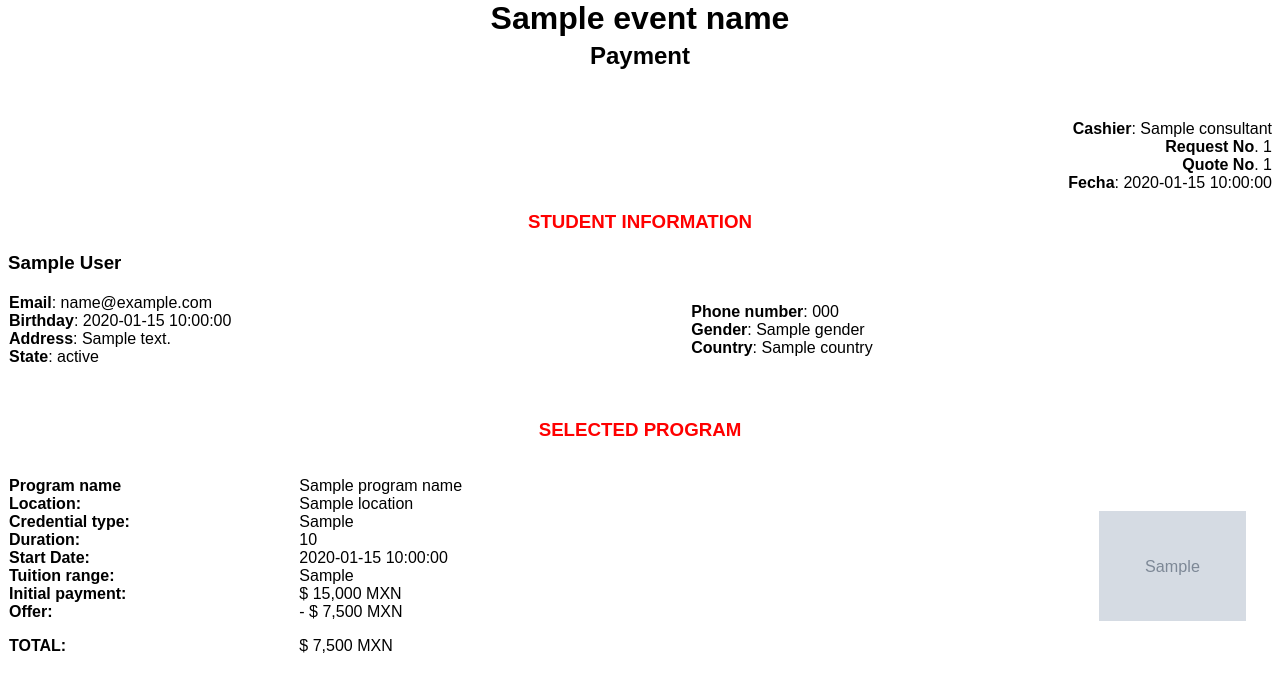
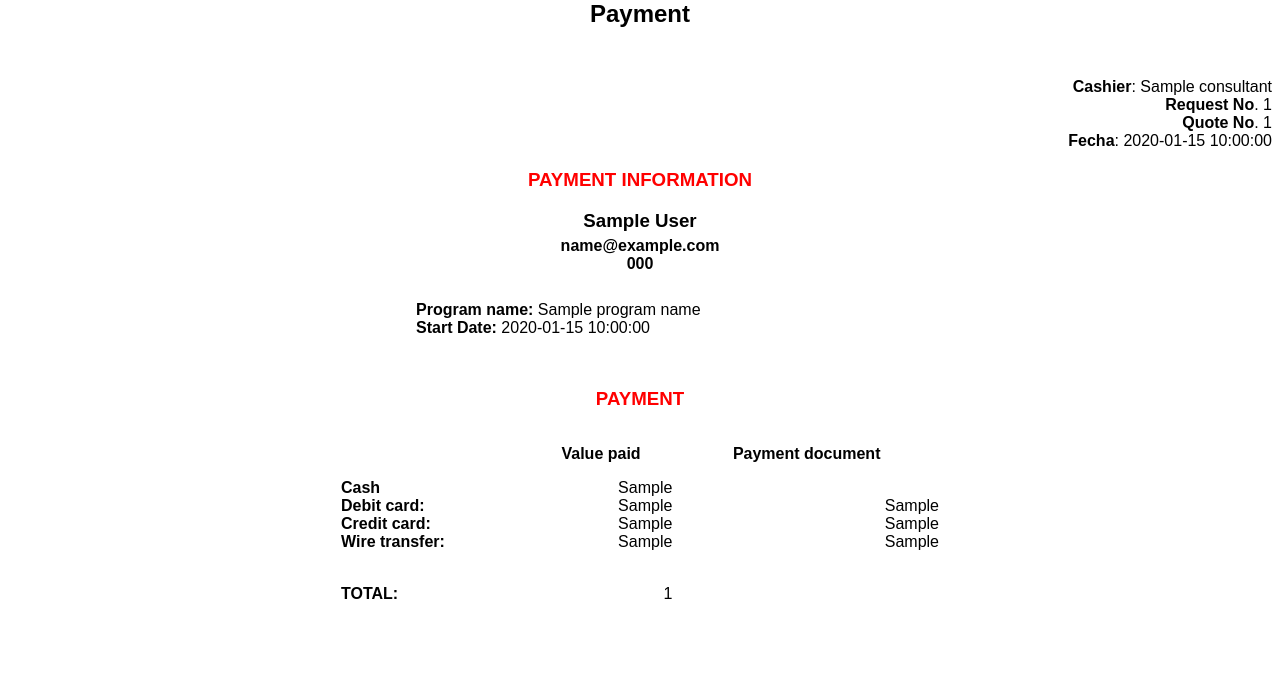
Before and after one commit to Spotynet/events-class-education-utils, a Python web app: template create_pdf/templates/payment_template.html in a window 1280 px wide. Shown: the part 183-881 px from the top of the page. After the commit the page ends 782 px from the top, so only its background shows below. Run offline with Jinja, Linux system fonts and the light colour scheme; the template is opened without the code that fills it: most values are stand-ins (such as "Sample title", 1, 10 or a date in 2020); grey boxes marked "Sample" are stand-in pictures.

Commit message:
changed payment_template and service to this

```diff
--- a/create_pdf/templates/payment_template.html
+++ b/create_pdf/templates/payment_template.html
@@ -8,7 +8,6 @@
 </head>
 <body style="font-family: Arial, Helvetica, sans-serif;">
 
-<p>&nbsp;</p>
     <table style="width: 100%; border-collapse: collapse;" border="0">
         <tbody>
         <tr>
@@ -27,31 +26,25 @@
         <div class="page" title="Page 1">
         <div class="layoutArea">
         <div class="column">
-<h3 style="text-align: center;"><strong><span style="color: #ff0000;">STUDENT INFORMATION</span></strong></h3>
+        <h3 style="text-align: center;"><strong><span style="color: #ff0000;">PAYMENT INFORMATION</span></strong></h3>
         </div>
         </div>
         </div>
         <div class="page" title="Page 1">
         <div class="layoutArea">
         <div class="column">
-<h3><strong>{{first_name}} {{last_name}}</strong></h3>
-<table style="height: 18px; width: 100%; border-collapse: collapse;">
+        <h3 style="text-align: center; margin-bottom: 5px;"><strong>{{first_name}} {{last_name}}</strong></h3>
+        <h4 style="text-align: center; margin: 0px;">{{email}}<br />{{phone}}</h4>
+        <table style="height: 74px; width: 450px; border-collapse: collapse; margin-left: auto; margin-right: auto;">
         <tbody>
         <tr style="height: 18px;">
-<td style="width: 53.9773%; height: 18px;">
+        <td style="width: 269.734px; height: 18px;">
         <div class="page" title="Page 1">
         <div class="layoutArea">
         <div class="column">
-<p style="margin: 0px;"><strong>Email</strong>: {{email}}<br /><strong>Birthday</strong>: {{birthday}}<br /><strong>Address</strong>: {{address}}<br /><strong>State</strong>: {{state}}</p>
-</div>
-</div>
-</div>
-</td>
-<td style="width: 46.0227%; height: 18px;">
-<div class="page" title="Page 1">
-<div class="layoutArea">
-<div class="column">
-<p style="margin: 0px;"><strong>Phone number</strong>: {{phone}} <strong><br /></strong><strong>Gender</strong>: {{gender}}<br /><strong>Country</strong>: {{country}}</p>
+        <p style="margin: 0px; text-align: left;">&nbsp;</p>
+        <p style="margin: 0px; text-align: left;"><strong>Program name: </strong>{{program_name}}</p>
+        <p style="margin: 0px; text-align: left;"><strong>Start Date: </strong>{{start_date}} <strong><br /></strong></p>
         </div>
         </div>
         </div>
@@ -59,33 +52,37 @@
         </tr>
         </tbody>
         </table>
-<p>&nbsp;</p>
-<div class="page" title="Page 1">
-<div class="layoutArea">
-<div class="column">
-<h3 style="text-align: center;"><strong><span style="color: #ff0000;">SELECTED PROGRAM</span></strong></h3>
-<table style="width: 100%; border-collapse: collapse;" border="0">
-<tbody>
-<tr>
-<td style="width: 9.11606%;">
-<div class="page" title="Page 1">
-<div class="layoutArea">
-<div class="column">
-<p><strong>Program name </strong><br /><strong>Location: </strong><br /><strong>Credential type: </strong><br /><strong>Duration:</strong><br /><strong>Start Date: </strong><br /><strong>Tuition range:</strong><br /><strong>Initial payment:</strong><br /><strong>Offer:</strong></p>
-<p><strong>TOTAL:</strong></p>
-</div>
-</div>
-</div>
-</td>
-<td style="width: 24.3335%;">
         <div class="page" title="Page 1">
         <div class="layoutArea">
         <div class="column">
         <div class="page" title="Page 1">
         <div class="layoutArea">
         <div class="column">
-<p>{{program_name}}<br />{{location}}<br />{{credential_type}}<br />{{duration}}<br />{{start_date}}<br />{{tuition_range}}<br />$ 15,000 MXN<br />- $ 7,500 MXN</p>
-<p>$ 7,500 MXN</p>
+        <h3 style="text-align: center;"><strong><span style="color: #ff0000;"><br />PAYMENT</span></strong></h3>
+        <table style="width: 60%; width: 600px; margin-left: auto; margin-right: auto; border-collapse: collapse;" border="0">
+        <tbody>
+        <tr>
+        <td>
+        <div class="page" title="Page 1">
+        <div class="layoutArea">
+        <div class="column">
+        <p>&nbsp;</p>
+        <p><strong>Cash</strong><br /><strong>Debit card: </strong><br /><strong>Credit card: </strong><br /><strong>Wire transfer:</strong><br /><br /></p>
+        <p><strong>TOTAL:</strong></p>
+        </div>
+        </div>
+        </div>
+        </td>
+        <td>
+        <div class="page" title="Page 1">
+        <div class="layoutArea">
+        <div class="column" >
+        <div class="page" title="Page 1">
+        <div class="layoutArea">
+        <div class="column">
+        <p style="text-align: center;"> <strong>Value paid</strong></p>
+        <p style="text-align: right;">{{cash_value}}<br />{{deb_card_value}}<br />{{cred_card_value}}<br />{{transfer_value}}<br /><br /></p>
+        <p style="text-align: right;">{{total_pay}}</p>
         </div>
         </div>
         </div>
@@ -93,11 +90,13 @@
         </div>
         </div>
         </td>
-<td style="width: 2.6002%;">
+        <td>
         <div class="page" title="Page 1">
         <div class="layoutArea">
         <div class="column">
-<p><img style="display: block; margin-left: auto; margin-right: auto;" src="{{logo_path}}" alt="" width="" height="110" /></p>
+        <p style="text-align: center;"><strong>Payment document</strong></p>
+        <p style="text-align: right;"><br />{{deb_card_doc}}<br />{{cred_card_doc}}<br />{{transfer_doc}}<br /><br /></p>
+        <p>&nbsp;</p>
         </div>
         </div>
         </div>
@@ -119,7 +118,9 @@
         </div>
         </div>
         </div>
-
+        </div>
+        </div>
+        </div>
 
 </body>
 
```
Also changed, not shown: create_pdf/service.py (+7 -1 lines). Lines whose indentation alone changed are shown as unchanged.
